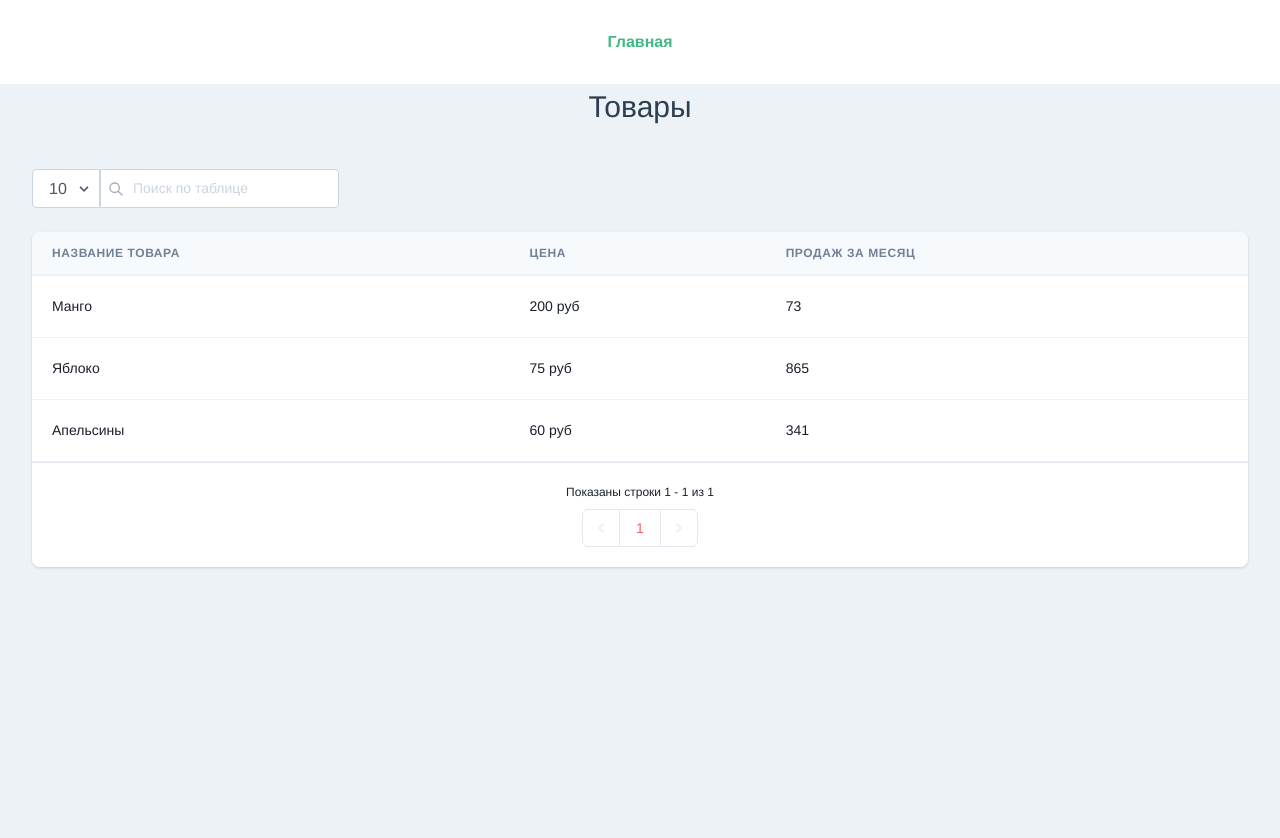
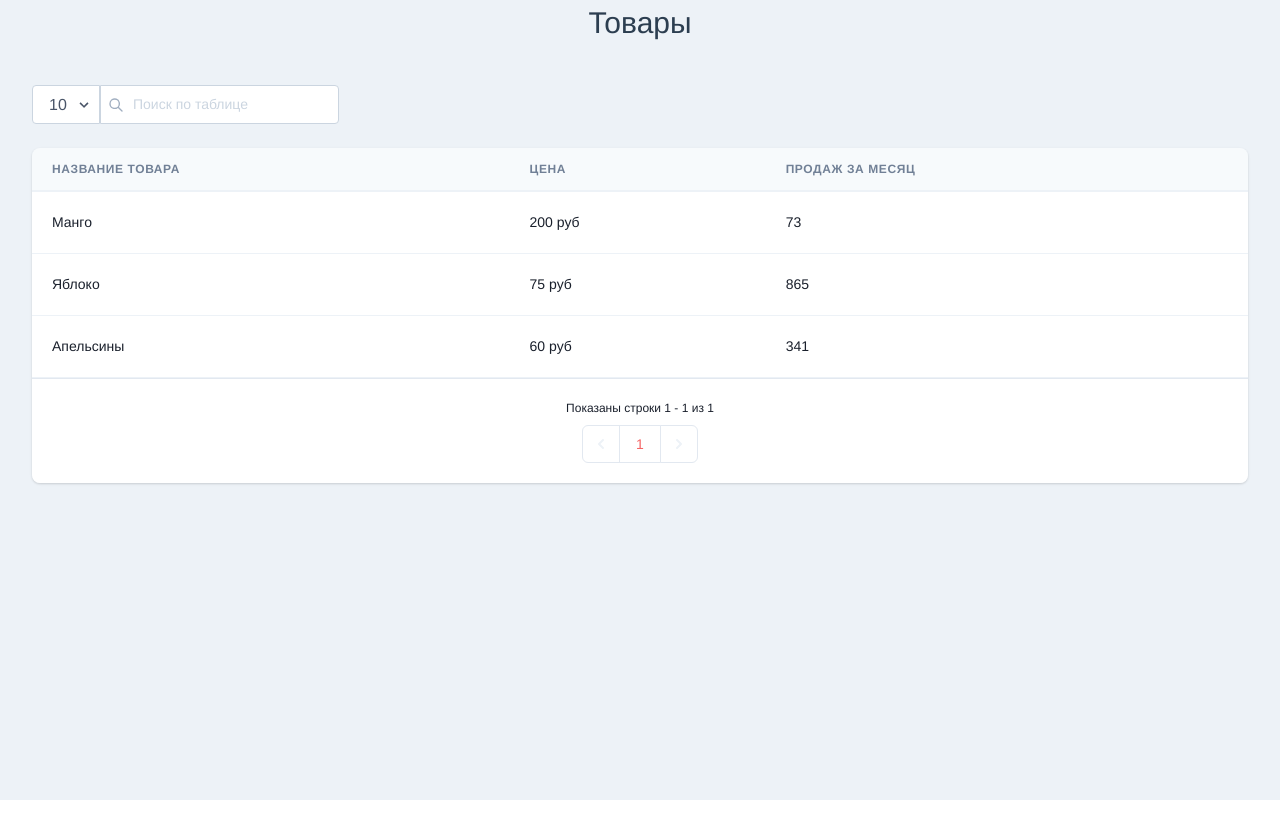
Before and after one commit to SeminVsevolod/adapter-vue-table, a Vue app: page / in a window 1280 px wide. Shown: the top 838 px of the page. After the commit the page ends 800 px from the top, so only its background shows below. Built offline with nearby package versions, Linux system fonts and the light colour scheme; no server answers.

Commit message:
убрал навигацию

```diff
--- a/src/App.vue
+++ b/src/App.vue
@@ -1,8 +1,5 @@
 <template>
   <div id="app">
-    <div id="nav">
-      <router-link to="/">Главная</router-link>
-    </div>
     <router-view />
   </div>
 </template>
```
